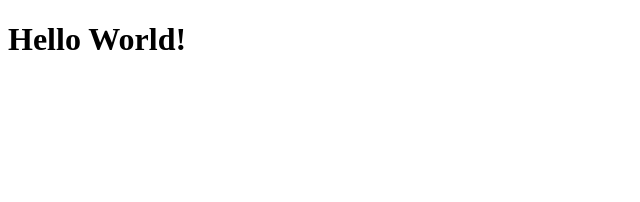
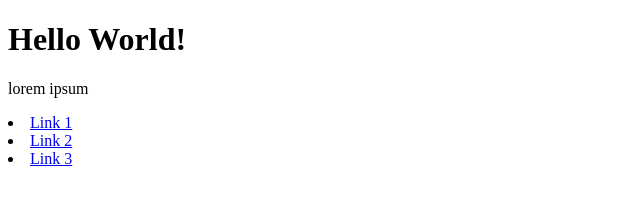
Before and after one commit to DanielStelmach/Kurs-Git, a plain HTML site: page src/index.html in a window 1280 px wide. Shown: the whole page, without its empty margins (0-640 px from the left). Drawn offline with Linux system fonts and the light colour scheme.

Commit message:
Add navigation

```diff
--- a/src/index.html
+++ b/src/index.html
@@ -7,5 +7,11 @@
   </head>
   <body>
     <h1>Hello World!</h1>
+    <p>lorem ipsum</p>
+    <nav>
+      <li><a href="#">Link 1</a></li>
+      <li><a href="#">Link 2</a></li>
+      <li><a href="#">Link 3</a></li>
+    </nav>
   </body>
 </html>
```
